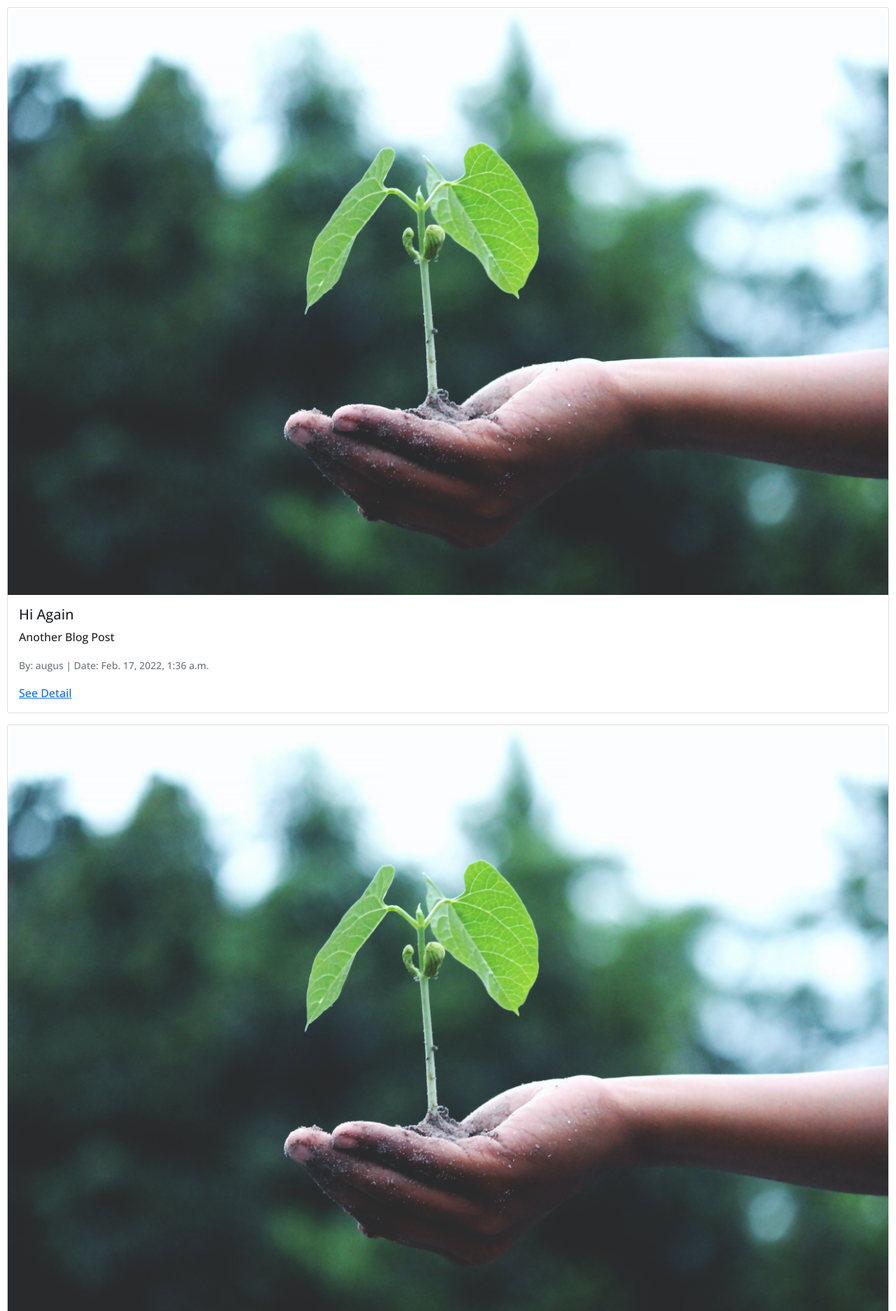
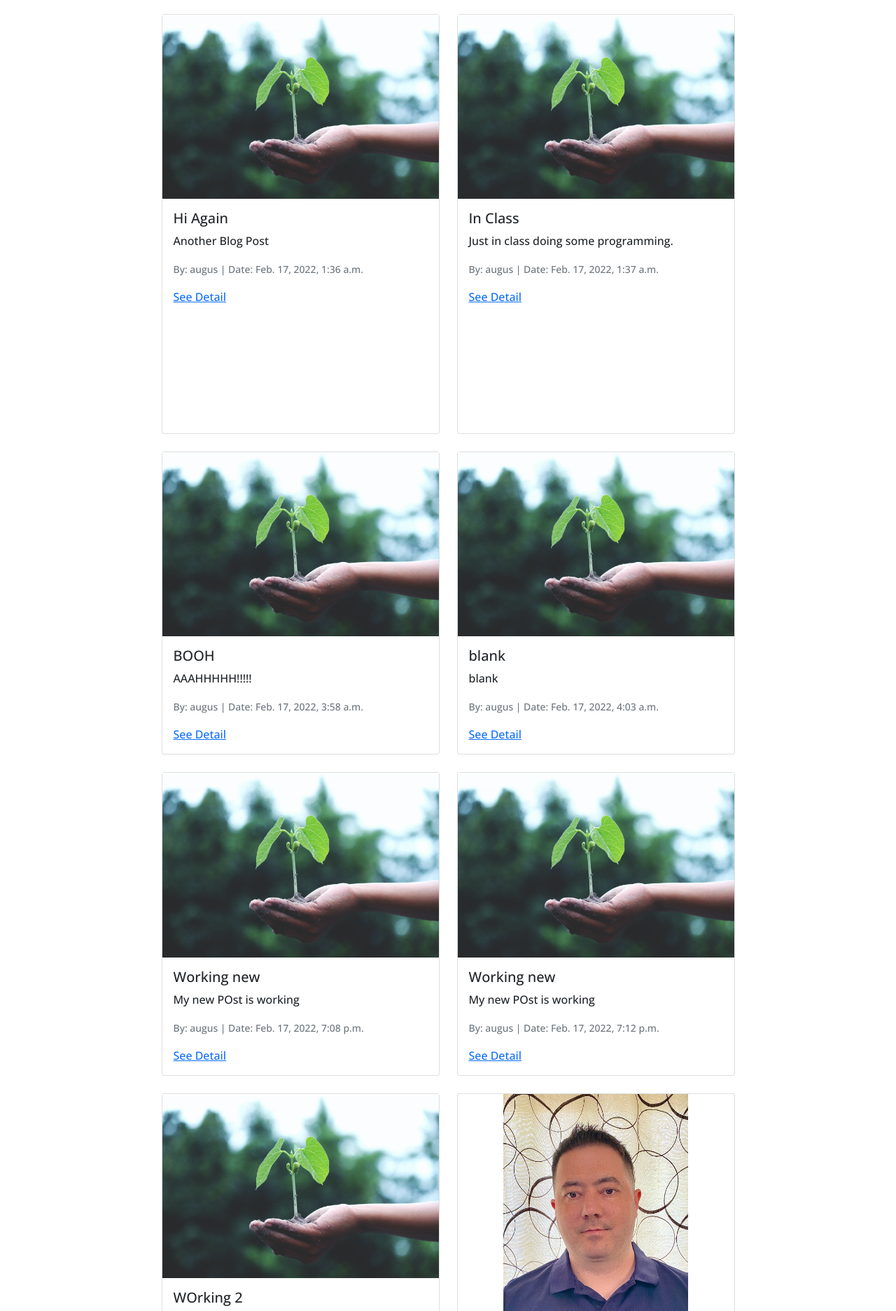
Before and after one commit to DaveyCrockett/MY_BLOG, a Django app: page / in a window 1280 px wide. Shown: the part 56-1929 px from the top of the page at 70% size. Run offline with Django 4.2, Linux system fonts and the light colour scheme; data comes from the database, SQL or seed files in the repository; both versions use the stored data as it was after the commit.

Commit message:
ADDED cards and grid with CSS

```diff
--- a/config/settings.py
+++ b/config/settings.py
@@ -12,6 +12,7 @@ https://docs.djangoproject.com/en/4.0/ref/settings/
 
 from pathlib import Path
 from telnetlib import LOGOUT
+import os
 
 # Build paths inside the project like this: BASE_DIR / 'subdir'.
 BASE_DIR = Path(__file__).resolve().parent.parent
@@ -123,8 +124,8 @@ STATIC_URL = 'static/'
 
 STATICFILES_DIRS = [str(BASE_DIR.joinpath('static'))]
 
-MEDIA_URL = "/MEDIA/"
-MEDIA_ROOT = BASE_DIR / 'MEDIA'
+MEDIA_URL = '/MEDIA/'
+MEDIA_ROOT = os.path.join(BASE_DIR, 'MEDIA')
 
 # Default primary key field type
 # https://docs.djangoproject.com/en/4.0/ref/settings/#default-auto-field
--- a/config/urls.py
+++ b/config/urls.py
@@ -15,9 +15,11 @@ Including another URLconf
 """
 from django.contrib import admin
 from django.urls import path, include
+from django.conf.urls.static import static
+from django.conf import settings
 
 urlpatterns = [
     path('admin/', admin.site.urls),
     path('', include('posts.urls')),
     path('accounts/', include('django.contrib.auth.urls')),
-]
+] + static(settings.MEDIA_URL, document_root=settings.MEDIA_ROOT)
--- a/posts/models.py
+++ b/posts/models.py
@@ -9,7 +9,7 @@ class Post(models.Model):
     )
     body = models.TextField()
     created_at = models.DateTimeField(auto_now_add=True)
-    image = models.ImageField(blank=True, upload_to='images')
+    image = models.ImageField(blank=True, upload_to='images/')
 
     def __str__(self):
         return self.title
--- a/posts/views.py
+++ b/posts/views.py
@@ -17,12 +17,13 @@ class PostDetailView(DetailView):
 class PostCreateView(LoginRequiredMixin, CreateView):
     template_name = "new_blog_post.html"
     model = Post
-    fields = ["title", "body", "author"]
+    fields = ["title", "body", "author", "image"]
 
 class PostUpdateView(LoginRequiredMixin , UserPassesTestMixin, UpdateView):
     template_name = "edit_blog_post.html"
     model = Post
-    fields = ["title", "body", "author"]
+    fields = ["title", "body", "author", "image"]
+    # ADD upload function for image
 
     def test_func(self):
         obj = self.get_object()
--- /dev/null
+++ b/static/CSS/blog_post_list.css
@@ -0,0 +1,15 @@
+.blog-img {
+    max-height: 400px;
+    object-fit: contain;
+}
+
+.main-blog-list {
+    width: 65%;
+    display: grid;
+    grid: 600px / auto auto;
+    row-gap: 25px;
+    column-gap: 25px;
+    margin-left: auto;
+    margin-right: auto;
+    margin-top: 20px;
+}
--- a/templates/base.html
+++ b/templates/base.html
@@ -7,10 +7,12 @@
     <link href="https://cdn.jsdelivr.net/npm/bootstrap@5.1.3/dist/css/bootstrap.min.css" rel="stylesheet" integrity="sha384-1BmE4kWBq78iYhFldvKuhfTAU6auU8tT94WrHftjDbrCEXSU1oBoqyl2QvZ6jIW3" crossorigin="anonymous">
     {% load static %}
     <link rel="stylesheet" href="{% static 'CSS/base.css' %}">
+    <link rel="stylesheet" href="{% static 'CSS/blog_post_list.css' %}">
     <link rel="preconnect" href="https://fonts.googleapis.com">
     <link rel="preconnect" href="https://fonts.gstatic.com" crossorigin>
     <link href="https://fonts.googleapis.com/css2?family=Open+Sans:wght@500&display=swap" rel="stylesheet">
     <title>{% block title %} MY BLOG {% endblock title %}</title>
+
 </head>
 <body>
     <nav class="navbar navbar-expand-lg navbar-light bg-light">
--- a/templates/blog_post_list.html
+++ b/templates/blog_post_list.html
@@ -1,12 +1,13 @@
 {% extends 'base.html' %}
-
 {% block title %}Blog Posts{% endblock title %}
-
 {% block content %}
+<div class="main-blog-list">
     {% for post in post_list %}
-    <div class="card mb-3">
+    <div class="card mb-3; card-container">
         {% load static %}
-        <img src="{{ post.image.url }}" class="card-img-top" alt="#">
+        {% if post.image %}
+        <img src="{{ post.image.url }}" class="card-img-top; blog-img" alt="#">
+        {% endif %}
         <div class="card-body">
         <h5 class="card-title">{{ post.title }}</h5>
         <p class="card-text">{{ post.body }}</p>
@@ -16,4 +17,5 @@
         </div>
     </div>
     {% endfor %}
+</div>
 {% endblock content %}
--- a/templates/edit_blog_post.html
+++ b/templates/edit_blog_post.html
@@ -4,7 +4,7 @@
 
 {% block content %}
     <h1>Create New Blog Post on Archive</h1>
-    <form action="" method="post">
+    <form action="" enctype="multipart/form-data" method="post">
         {% csrf_token %}
         {{ form.as_p }}
         <input type="submit" value="EDIT" class="btn btn-submit">
--- a/templates/new_blog_post.html
+++ b/templates/new_blog_post.html
@@ -4,8 +4,9 @@
 
 {% block content %}
     <h1>Create New Blog Post</h1>
-    <form action="" method="post">
+    <form action="" enctype="multipart/form-data" method="post">
         {% csrf_token %}
+
         {{ form.as_p }}
         <input type="submit" value="Create" class="btn btn-submit">
     </form>
```
Also changed, not shown: MEDIA/images/ProfilePicture.jpeg (added), db.sqlite3, posts/migrations/0003_alter_post_image.py (added), static/images/plant_hand.jpg (deleted), 1 other file.
